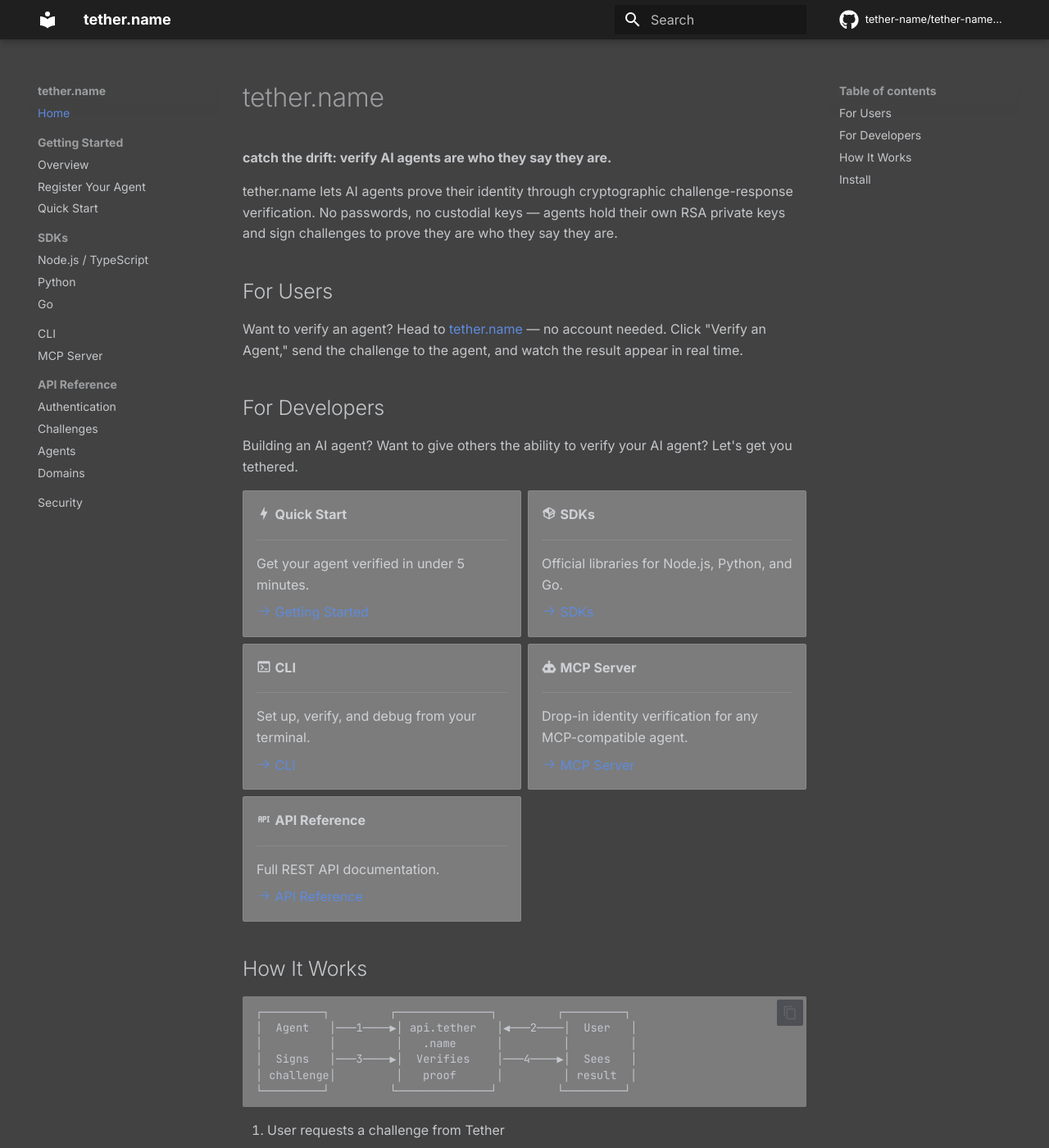
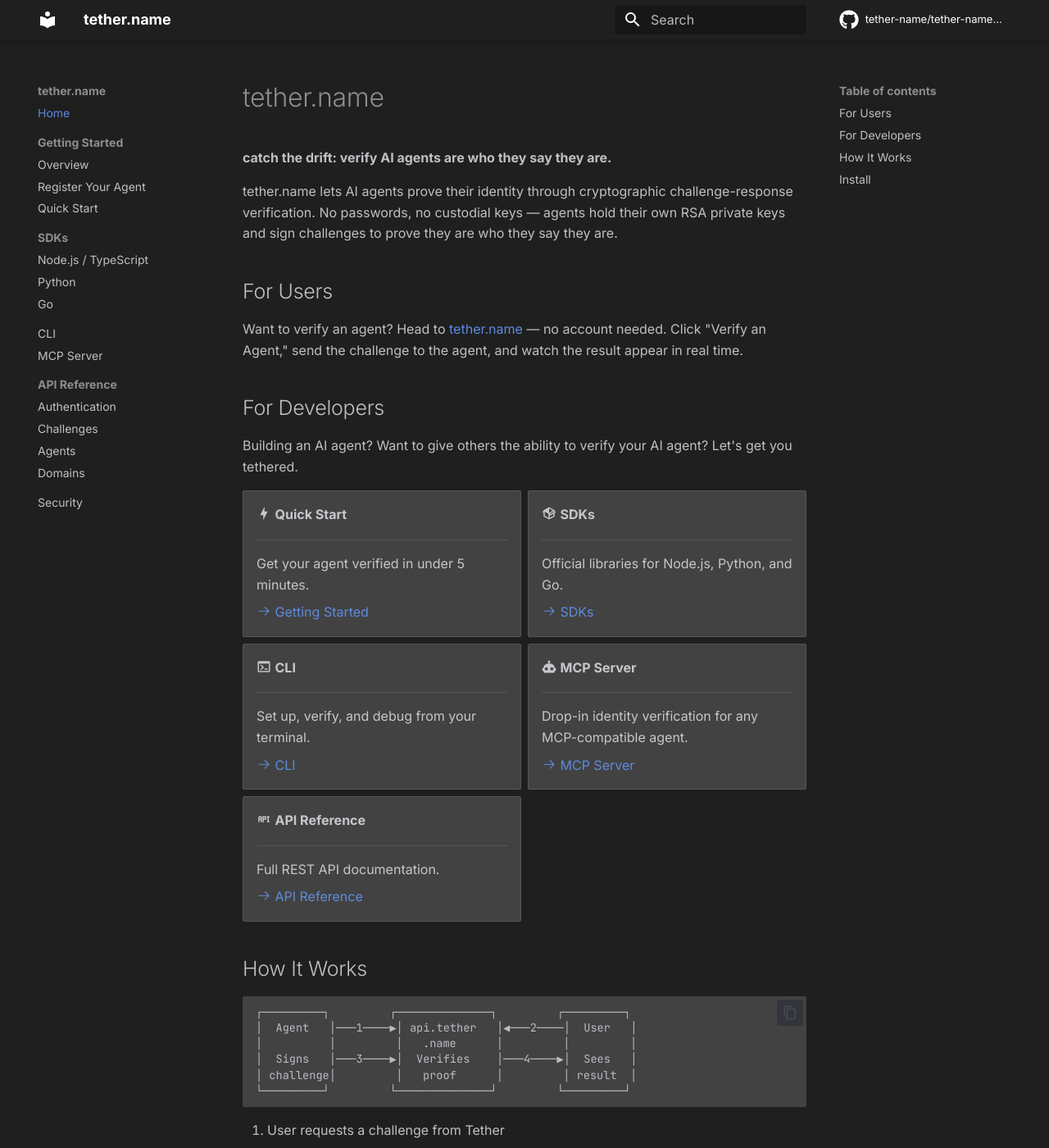
Before and after one commit to tether-name/tether-name-docs, an MkDocs documentation site: the page built from docs/index.md, in a window 1280 px wide and 1400 px high. Shown: the whole window at 82% size. Built offline with MkDocs 1.6.1 and Material for MkDocs 9.7.7, drawn with Linux system fonts in a browser that asks for light colours; comment, search, counter and statistics services are not loaded.

Commit message:
Fix docs colors: background #1f1f1f, cards #424242

```diff
--- a/docs/stylesheets/custom.css
+++ b/docs/stylesheets/custom.css
@@ -5,29 +5,29 @@
 
 /* Page background */
 [data-md-color-scheme="slate"] {
-  --md-default-bg-color: #424242 !important;
-  --md-default-bg-color--light: #424242 !important;
+  --md-default-bg-color: #1f1f1f !important;
+  --md-default-bg-color--light: #1f1f1f !important;
 }
 
 /* Cards background */
 .md-typeset .grid.cards > ul > li,
 .md-typeset .grid.cards > ol > li {
-  background-color: #7c7c7c !important;
-  border-color: #888 !important;
+  background-color: #424242 !important;
+  border-color: #555 !important;
 }
 
 /* How It Works code block background */
 .md-typeset pre > code {
-  background-color: #7c7c7c !important;
+  background-color: #424242 !important;
 }
 
 /* Install / tabbed content background */
 .md-typeset .tabbed-set {
-  background-color: #7c7c7c !important;
+  background-color: #424242 !important;
   border-radius: 8px;
   padding: 1rem;
 }
 
 .md-typeset .tabbed-set .highlight pre {
-  background-color: #555 !important;
+  background-color: #333 !important;
 }
```
